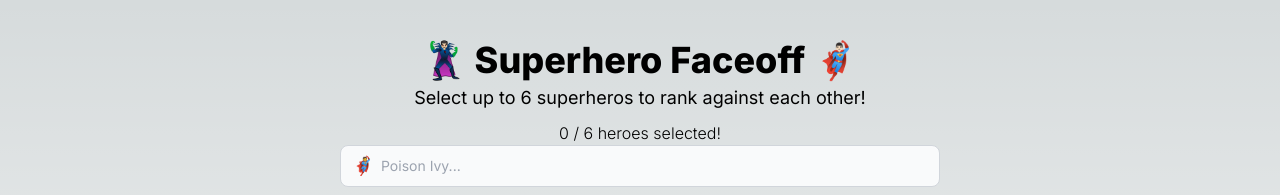
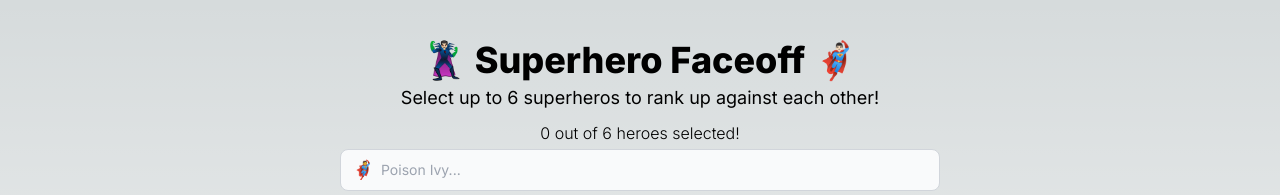
Before and after one commit to Metaphysics0/choose-your-superhero, a Next.js app: page / in a window 1280 px wide. Shown: the top 195 px of the page. Built offline with nearby package versions, Linux system fonts and the light colour scheme.

Commit message:
implement max limit

```diff
--- /dev/null
+++ b/constants/index.ts
@@ -0,0 +1 @@
+export const MAX_SELECTED_HERO_LIMIT = 6;
--- a/package.json
+++ b/package.json
@@ -19,6 +19,7 @@
     "postcss": "8.4.27",
     "react": "18.2.0",
     "react-dom": "18.2.0",
+    "react-hot-toast": "^2.4.1",
     "react-tooltip": "^5.18.1",
     "swr": "^2.2.0",
     "tailwindcss": "3.3.3",
--- a/ui/Header.tsx
+++ b/ui/Header.tsx
@@ -3,7 +3,7 @@ export default function Header() {
     <header className="w-fit text-center mx-auto mb-2">
       <h1 className="font-extrabold text-4xl mb-1">🦹🏻‍♂️ Superhero Faceoff 🦸🏻‍♂️</h1>
       <h3 className="text-lg">
-        Select up to 6 superheros to rank against each other!
+        Select up to 6 superheros to rank up against each other!
       </h3>
     </header>
   );
--- a/ui/SelectedHeroesHeader.tsx
+++ b/ui/SelectedHeroesHeader.tsx
@@ -3,6 +3,7 @@
 import { useSelectedHeroes } from "@/providers/selectedHeroesProvider";
 import { Tooltip } from "react-tooltip";
 import { Icon } from "@iconify/react";
+import { MAX_SELECTED_HERO_LIMIT } from "@/constants";
 
 export default function SelectedHeroesHeader() {
   const [selectedHeroes, setSelectedHeroes] = useSelectedHeroes();
@@ -12,8 +13,9 @@ export default function SelectedHeroesHeader() {
   }
 
   return (
-    <div className="flex w-fit mx-auto items-center min-h-[25px] text-center font-light">
-      {selectedHeroes?.length || 0} / 6 heroes selected!
+    <div className="flex w-fit mx-auto items-center min-h-[25px] mb-1 text-center font-light">
+      {selectedHeroes?.length || 0} out of {MAX_SELECTED_HERO_LIMIT} heroes
+      selected!
       {selectedHeroes?.length ? (
         <Icon
           icon="icomoon-free:undo"
--- a/ui/hero-card/HeroCard.tsx
+++ b/ui/hero-card/HeroCard.tsx
@@ -63,7 +63,10 @@ export default function HeroCard({
       </div>
       <div className="flex flex-col w-full justify-between items-center max-h-96 overflow-y-scroll">
         {Object.entries(propertiesToDisplay).map(([title, properties], idx) => (
-          <div className="w-full mb-2" key={idx}>
+          <div
+            className="w-full mb-3 pb-2 border-b border-dotted border-slate-200 last:border-none"
+            key={idx}
+          >
             {propertyList(title, properties)}
           </div>
         ))}
@@ -78,12 +81,12 @@ function propertyList(
 ) {
   return (
     <div className="w-full">
-      <strong className="text-center">{title}</strong>
+      <strong className="w-full block text-lg">{title}</strong>
       <ul>
         {Object.entries(properties).map(([key, val]) => (
           <li
             key={key}
-            className="capitalize border-b border-slate-200 p-1 py-2 last:border-none"
+            className="capitalize border-b border-slate-200 py-2 last:border-none"
           >
             {key}: {val ? val : "Not Specified"}
           </li>
--- a/ui/search/SearchResults.tsx
+++ b/ui/search/SearchResults.tsx
@@ -6,6 +6,8 @@ import {
   isSuperheroSelected,
   removeSelectedHeroFromList,
 } from "@/services/searchResultsHelper";
+import toast, { Toaster } from "react-hot-toast";
+import { MAX_SELECTED_HERO_LIMIT } from "@/constants";
 
 export default function SearchResults({
   searchResults = [],
@@ -23,11 +25,14 @@ export default function SearchResults({
   }
 
   return (
-    <div className="overflow-scroll max-h-72 shadow-md rounded-b-md w-[calc(100%-.7rem)] mx-auto">
-      {searchResults.map((result, key) =>
-        searchResult({ hero: result, key, selectedHeroes, setSelectedHeroes })
-      )}
-    </div>
+    <>
+      <div className="overflow-scroll max-h-72 shadow-md rounded-b-md w-[calc(100%-.7rem)] mx-auto">
+        {searchResults.map((result, key) =>
+          searchResult({ hero: result, key, selectedHeroes, setSelectedHeroes })
+        )}
+      </div>
+      <Toaster />
+    </>
   );
 }
 
@@ -53,6 +58,10 @@ function searchResult({
     .join(" ");
 
   function addSelectedHero(): void {
+    if (selectedHeroes?.length === MAX_SELECTED_HERO_LIMIT) {
+      toast.error("You can't have more than 6 heroes!");
+      return;
+    }
     setSelectedHeroes?.([...(selectedHeroes || []), hero]);
   }
 
```
Also changed, not shown: 1 other file (tests, documents, lock files or other folders).
